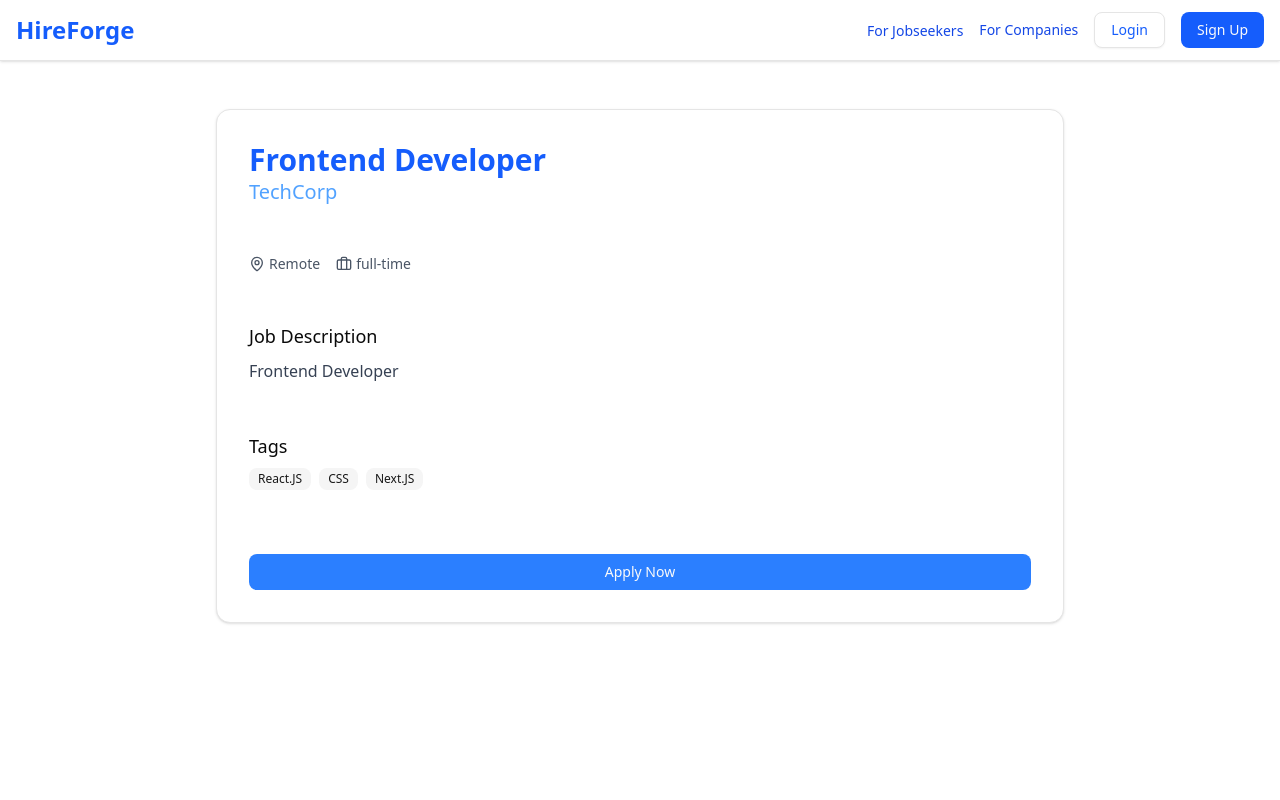
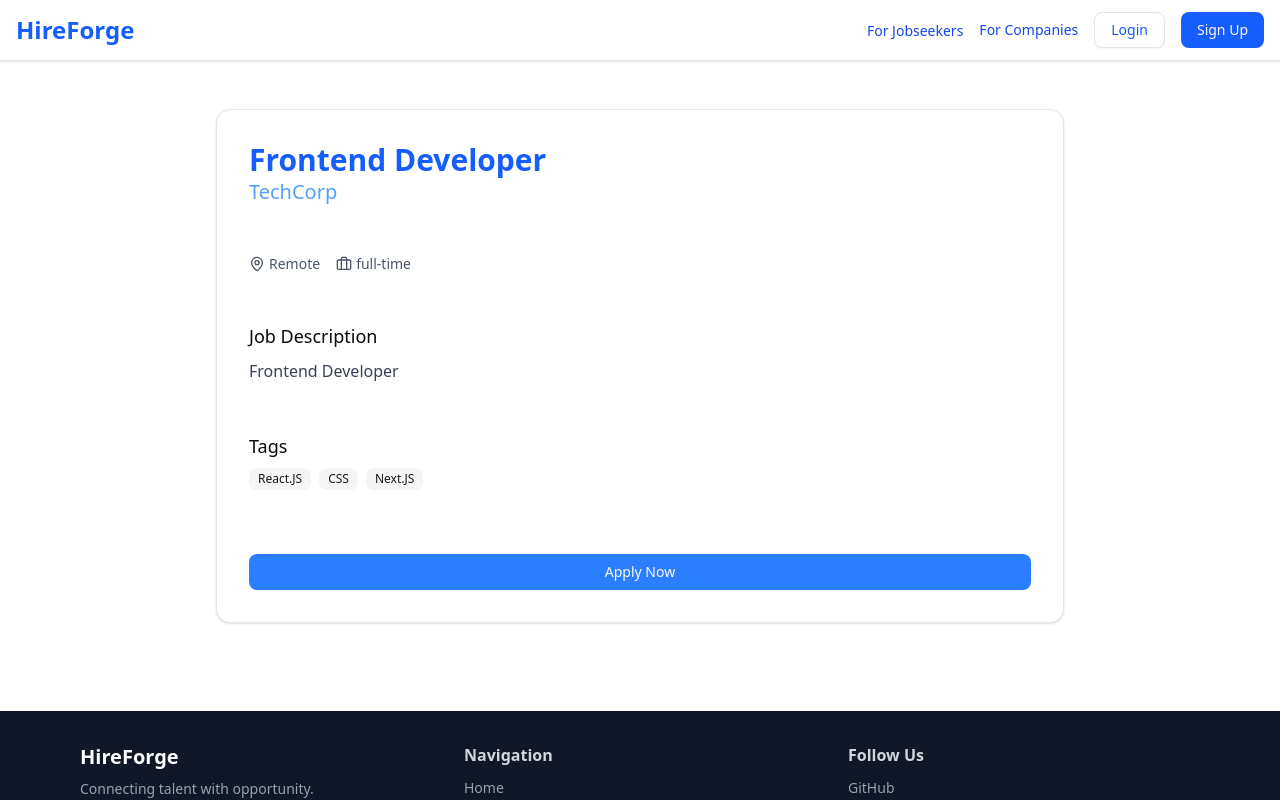
Before and after one commit to Hsinha11/HireForge, a Next.js app: page /jobs/1 in a window 1280 px wide. Shown: the top 800 px of the page. Built offline with nearby package versions, Linux system fonts and the light colour scheme.

Commit message:
add footer to job pages

```diff
--- a/src/app/jobs/[id]/page.tsx
+++ b/src/app/jobs/[id]/page.tsx
@@ -61,6 +61,7 @@ import { Briefcase, MapPin } from "lucide-react"
 import { Card, CardContent } from "@/components/ui/card"
 import { Badge } from "@/components/ui/badge"
 import { Button } from "@/components/ui/button"
+import Footer from "@/components/Footer"
 
 export default function JobDetailPage() {
   const params = useParams()
@@ -110,6 +111,7 @@ export default function JobDetailPage() {
           </div>
         </Card>
       </main>
+      <Footer/>
     </>
   )
 }
```
